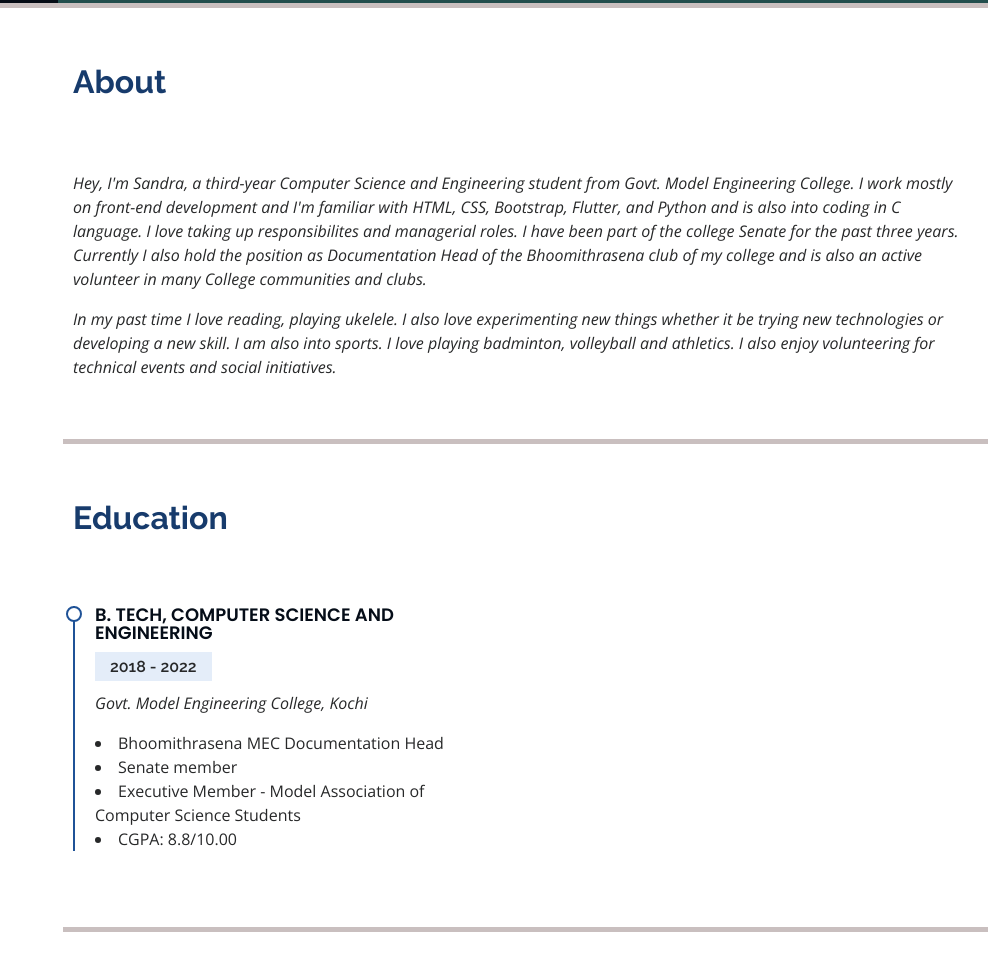
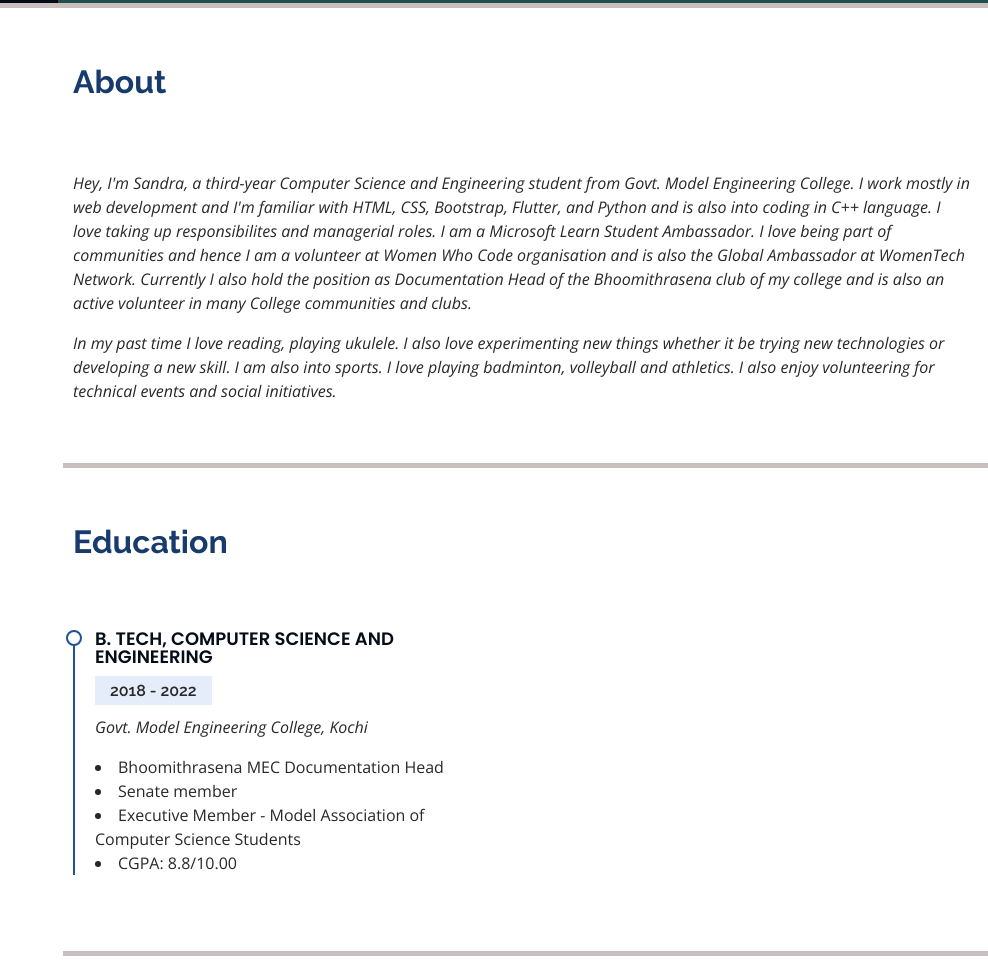
Before and after one commit to sandraliz/sandraelizabethsabu.github.io, a plain HTML site: page index.html in a window 1280 px wide. Shown: the part 797-1765 px from the top of the page, without its empty margins (292-1280 px from the left). Drawn offline with nearby package versions, Linux system fonts and the light colour scheme.

Commit message:
Updated About section
Updated details with new positions and roles

```diff
--- a/index.html
+++ b/index.html
@@ -76,7 +76,7 @@
     <section id="hero" class="d-flex flex-column justify-content-center align-items-center">
         <div class="hero-container" data-aos="fade-in">
             <h1>Sandra Elizabeth Sabu</h1>
-            <p>I'm a <span class="typed" data-typed-items="Computer Science Undergrad Student, Front-end Developer, ML Enthusiast"></span></p>
+            <p>I'm a <span class="typed" data-typed-items="Computer Science Undergrad Student, Web Developer, ML Enthusiast"></span></p>
         </div>
     </section>
     <!-- End Hero -->
@@ -99,10 +99,10 @@
                     <div class="col-lg-12 pt-4 pt-lg-0 content" data-aos="fade-left">
 
                         <p class="font-italic">
-                            Hey, I'm Sandra, a third-year Computer Science and Engineering student from Govt. Model Engineering College. I work mostly on front-end development and I'm familiar with HTML, CSS, Bootstrap, Flutter, and Python and is also into coding in C language. I love taking up responsibilites and managerial roles. I have been part of the college Senate for the past three years. Currently I also hold the position as Documentation Head of the Bhoomithrasena club of my college and is also an active volunteer in many College communities and clubs.
+                            Hey, I'm Sandra, a third-year Computer Science and Engineering student from Govt. Model Engineering College. I work mostly in web development and I'm familiar with HTML, CSS, Bootstrap, Flutter, and Python and is also into coding in C++ language. I love taking up responsibilites and managerial roles. I am a Microsoft Learn Student Ambassador. I love being part of communities and hence I am a volunteer at Women Who Code organisation and is also the Global Ambassador at WomenTech Network. Currently I also hold the position as Documentation Head of the Bhoomithrasena club of my college and is also an active volunteer in many College communities and clubs.
                         </p>
                         <p class="font-italic">
-                            In my past time I love reading, playing ukelele. I also love experimenting new things whether it be trying new technologies or developing a new skill. I am also into sports. I love playing badminton, volleyball and athletics. I also enjoy volunteering for technical events and social initiatives.
+                            In my past time I love reading, playing ukulele. I also love experimenting new things whether it be trying new technologies or developing a new skill. I am also into sports. I love playing badminton, volleyball and athletics. I also enjoy volunteering for technical events and social initiatives.
                         </p>
 
                     </div>
```
